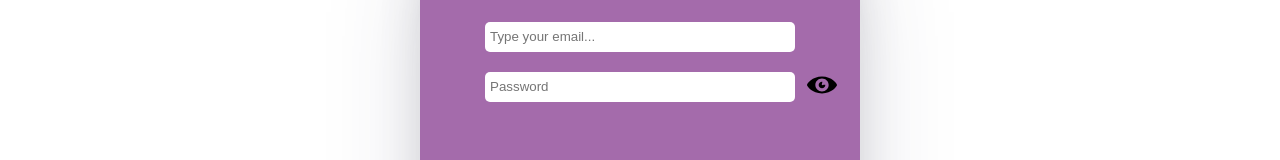
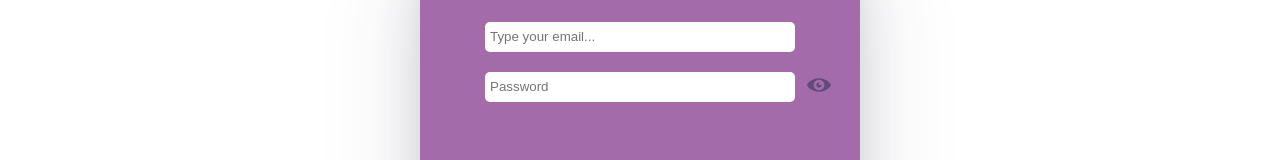
Before and after one commit to jdhaisne/escape-game, a React (Vite) app: page /login in a window 1280 px wide. Shown: the part 306-466 px from the top of the page. Built offline with nearby package versions, Linux system fonts and the light colour scheme.

Commit message:
Style Hide or Show Eye

```diff
--- a/src/components/EEye.tsx
+++ b/src/components/EEye.tsx
@@ -2,13 +2,13 @@
 
 export function EntypoEye(props: SVGProps<SVGSVGElement>) {
     return (
-        <svg xmlns="http://www.w3.org/2000/svg" width="3rem" height="3rem" viewBox="0 0 20 20" {...props}><path fill="#000" d="M10 4.4C3.439 4.4 0 9.232 0 10c0 .766 3.439 5.6 10 5.6c6.56 0 10-4.834 10-5.6c0-.768-3.44-5.6-10-5.6zm0 9.907c-2.455 0-4.445-1.928-4.445-4.307c0-2.379 1.99-4.309 4.445-4.309s4.444 1.93 4.444 4.309c0 2.379-1.989 4.307-4.444 4.307zM10 10c-.407-.447.663-2.154 0-2.154c-1.228 0-2.223.965-2.223 2.154s.995 2.154 2.223 2.154c1.227 0 2.223-.965 2.223-2.154c0-.547-1.877.379-2.223 0z"></path></svg>
+        <svg xmlns="http://www.w3.org/2000/svg" width="2.4rem" height="2.4rem" viewBox="0 0 20 20" {...props}><path fill="#5F4C78" d="M10 4.4C3.439 4.4 0 9.232 0 10c0 .766 3.439 5.6 10 5.6c6.56 0 10-4.834 10-5.6c0-.768-3.44-5.6-10-5.6zm0 9.907c-2.455 0-4.445-1.928-4.445-4.307c0-2.379 1.99-4.309 4.445-4.309s4.444 1.93 4.444 4.309c0 2.379-1.989 4.307-4.444 4.307zM10 10c-.407-.447.663-2.154 0-2.154c-1.228 0-2.223.965-2.223 2.154s.995 2.154 2.223 2.154c1.227 0 2.223-.965 2.223-2.154c0-.547-1.877.379-2.223 0z"></path></svg>
     )
 }
 
 
 export function EntypoEyeWithLine(props: SVGProps<SVGSVGElement>) {
     return (
-        <svg xmlns="http://www.w3.org/2000/svg" width="3rem" height="3rem" viewBox="0 0 20 20" {...props}><path fill="#000" d="M18.521 1.478a1 1 0 0 0-1.414 0L1.48 17.107a1 1 0 1 0 1.414 1.414L18.52 2.892a1 1 0 0 0 0-1.414zM3.108 13.498l2.56-2.56A4.18 4.18 0 0 1 5.555 10c0-2.379 1.99-4.309 4.445-4.309c.286 0 .564.032.835.082l1.203-1.202A12.645 12.645 0 0 0 10 4.401C3.44 4.4 0 9.231 0 10c0 .423 1.057 2.09 3.108 3.497zm13.787-6.993l-2.562 2.56c.069.302.111.613.111.935c0 2.379-1.989 4.307-4.444 4.307c-.284 0-.56-.032-.829-.081l-1.204 1.203c.642.104 1.316.17 2.033.17c6.56 0 10-4.833 10-5.599c0-.424-1.056-2.09-3.105-3.495z"></path></svg>
+        <svg xmlns="http://www.w3.org/2000/svg" width="2.4rem" height="2.4rem" viewBox="0 0 20 20" {...props}><path fill="#5F4C78" d="M18.521 1.478a1 1 0 0 0-1.414 0L1.48 17.107a1 1 0 1 0 1.414 1.414L18.52 2.892a1 1 0 0 0 0-1.414zM3.108 13.498l2.56-2.56A4.18 4.18 0 0 1 5.555 10c0-2.379 1.99-4.309 4.445-4.309c.286 0 .564.032.835.082l1.203-1.202A12.645 12.645 0 0 0 10 4.401C3.44 4.4 0 9.231 0 10c0 .423 1.057 2.09 3.108 3.497zm13.787-6.993l-2.562 2.56c.069.302.111.613.111.935c0 2.379-1.989 4.307-4.444 4.307c-.284 0-.56-.032-.829-.081l-1.204 1.203c.642.104 1.316.17 2.033.17c6.56 0 10-4.833 10-5.599c0-.424-1.056-2.09-3.105-3.495z"></path></svg>
     )
 }
```
